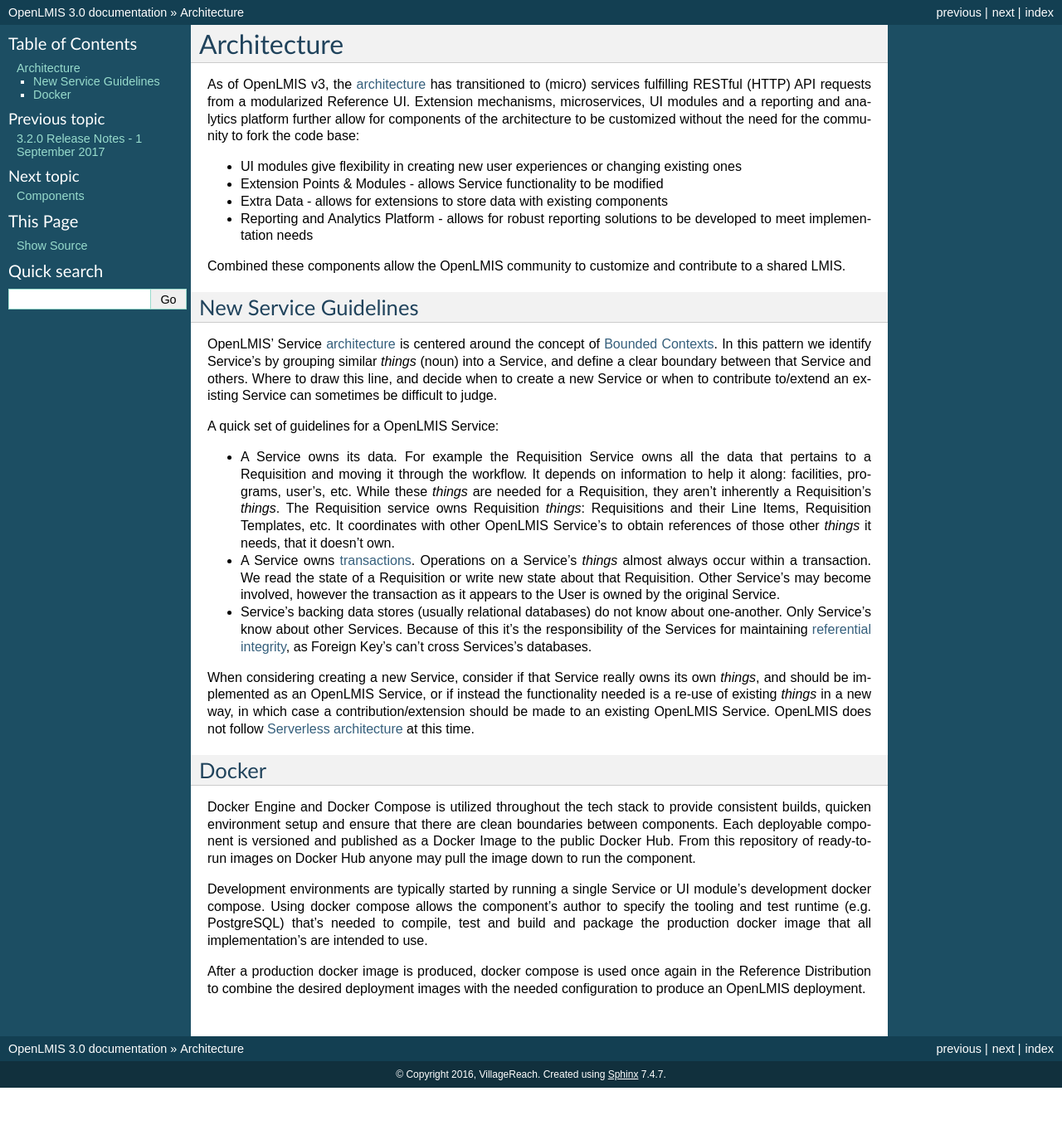
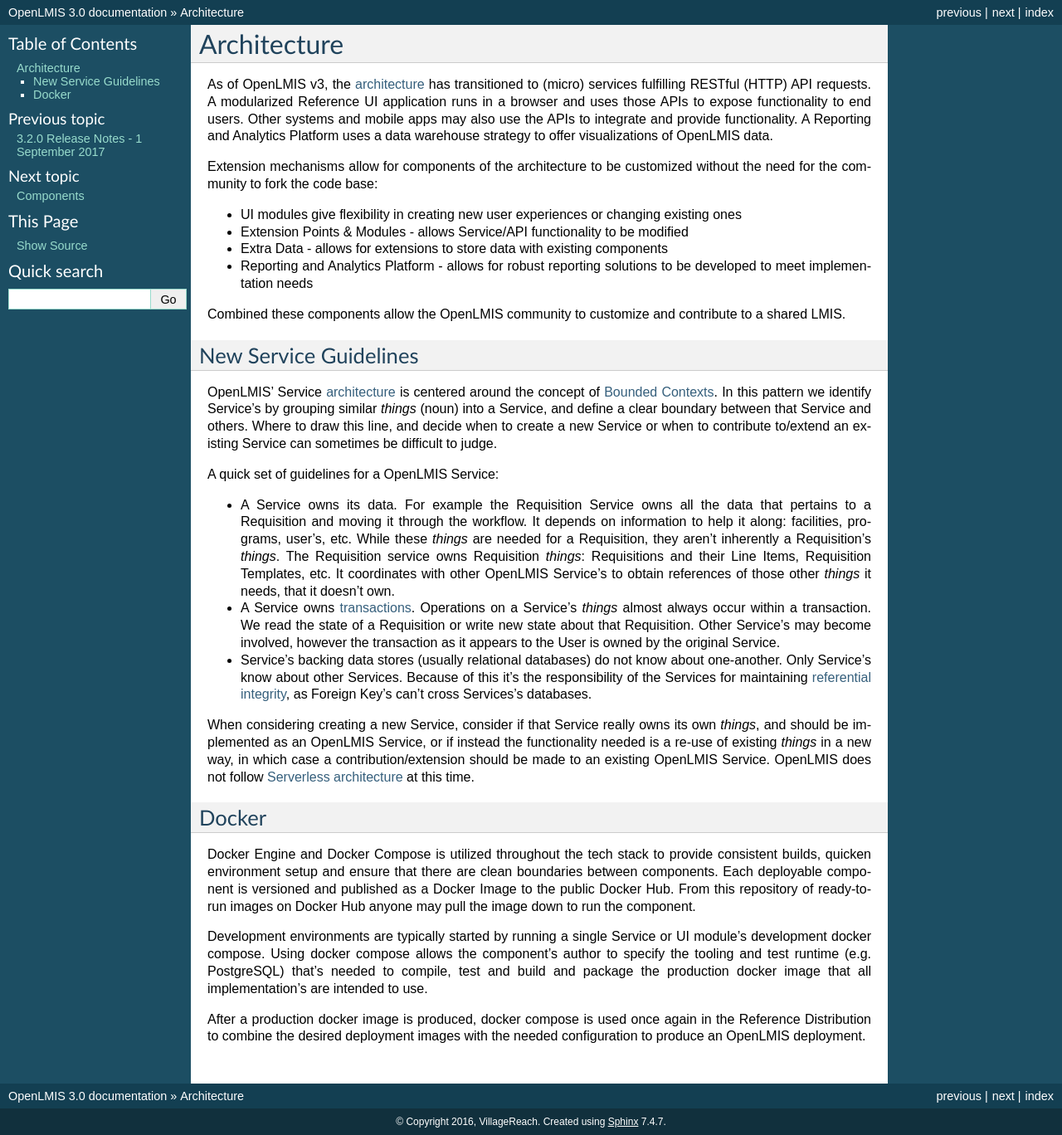
Before and after one commit to OpenLMIS/openlmis-ref-distro, a Sphinx documentation site: the page built from docs/source/architecture/index.rst, in a window 1280 px wide. Shown: the whole page at 83% size. Built offline with Sphinx 7.4.7, drawn with Linux system fonts in a browser that asks for light colours; pages that are not in the unit, such as notebooks, are missing from menus; before the commit the page ends 1311 px from its top, so only the background shows below that.

Commit message:
OLMIS-4635: Architecture documentation tweaks

```diff
--- a/docs/source/architecture/index.rst
+++ b/docs/source/architecture/index.rst
@@ -3,13 +3,18 @@
 ==============
 
 As of OpenLMIS v3, the `architecture`_
-has transitioned to (micro) services fulfilling RESTful (HTTP) API requests
-from a modularized Reference UI.  Extension mechanisms, microservices, UI modules and a reporting
-and analytics platform further allow for components of the architecture
+has transitioned to (micro) services fulfilling RESTful (HTTP) API requests.
+A modularized Reference UI application runs in a browser and uses those APIs
+to expose functionality to end users. Other systems and mobile apps may also
+use the APIs to integrate and provide functionality. A Reporting and Analytics
+Platform uses a data warehouse strategy to offer visualizations of OpenLMIS
+data.
+
+Extension mechanisms allow for components of the architecture
 to be customized without the need for the community to fork the code base:
 
 - UI modules give flexibility in creating new user experiences or changing existing ones
-- Extension Points & Modules - allows Service functionality to be modified
+- Extension Points & Modules - allows Service/API functionality to be modified
 - Extra Data - allows for extensions to store data with existing components
 - Reporting and Analytics Platform - allows for robust reporting solutions to be developed to meet implementation needs
 
```
